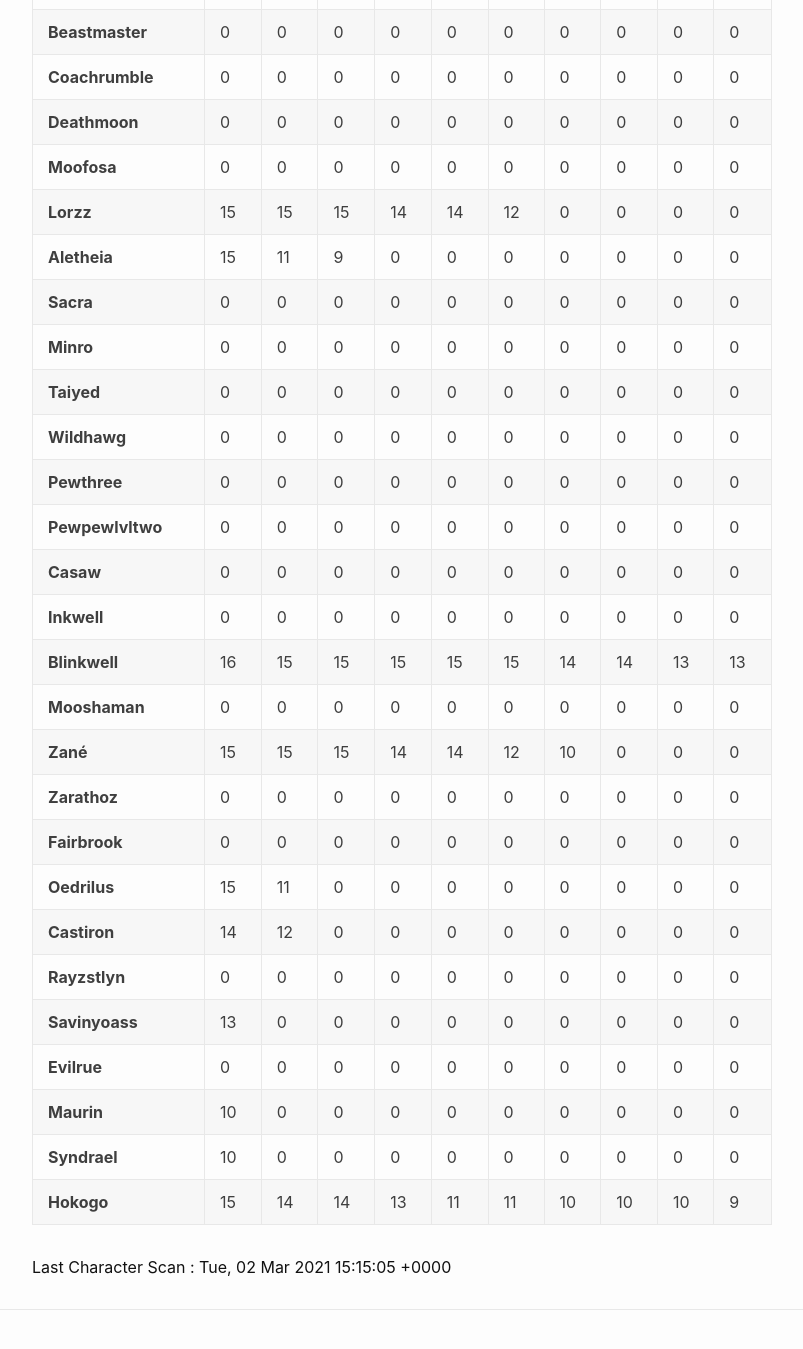
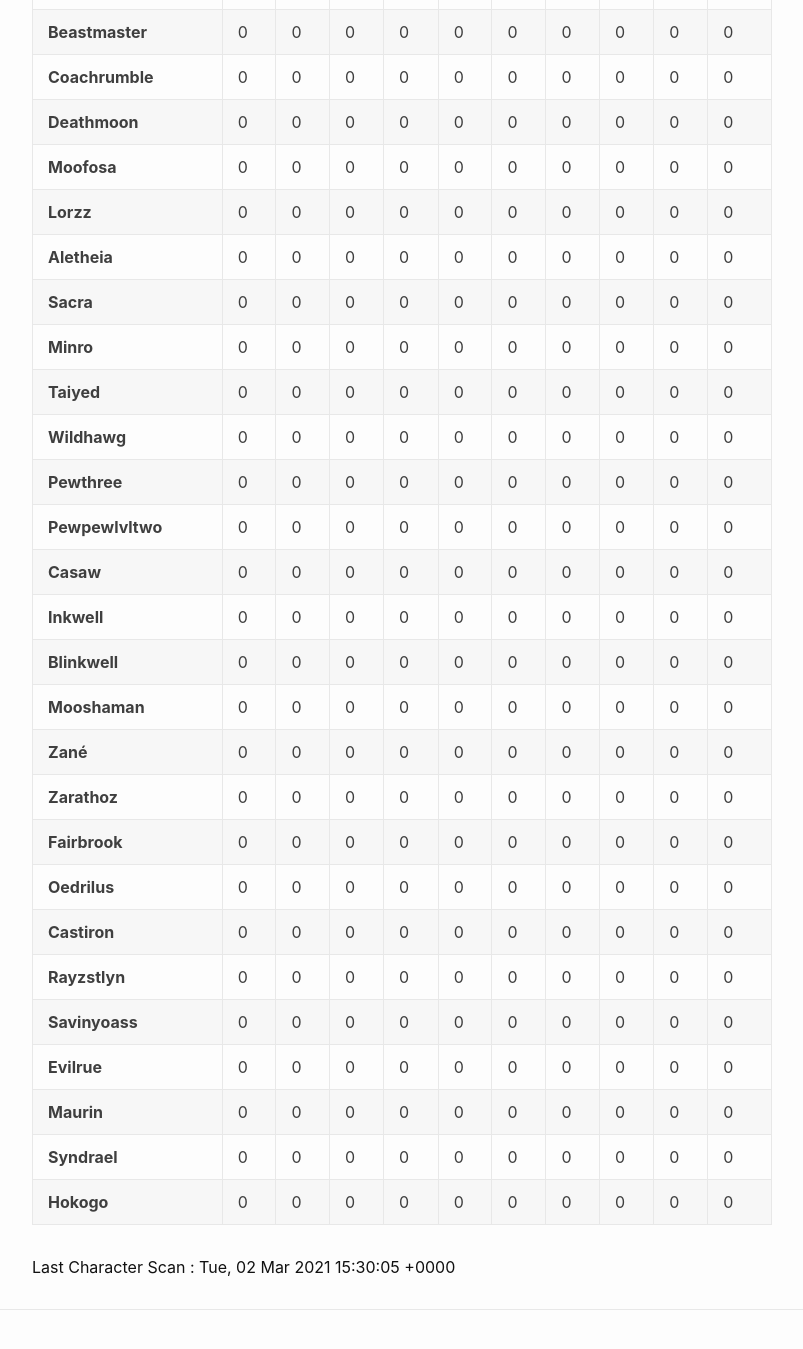
Before and after one commit to eldertribunal/keystonetracker, a Jekyll site: the page built from weekly.md, in a window 1280 px wide and 1400 px high, scrolled down 314 px. Shown: the top 1349 px of the window, without its empty margins (126-929 px from the left). Built offline with Jekyll 4.4.1, drawn with Linux system fonts in a browser that asks for light colours.

Commit message:
auto scan Tue Mar  2 15:30:41 UTC 2021

```diff
--- a/_data/scanned.json
+++ b/_data/scanned.json
@@ -1,3 +1,3 @@
 {
-  "timestamp": 1614698105
+  "timestamp": 1614699005
 }
--- a/_data/weekly.json
+++ b/_data/weekly.json
@@ -107,12 +107,12 @@
   {
     "name": "Lorzz",
     "dungeons": [
-      15,
-      15,
-      15,
-      14,
-      14,
-      12,
+      0,
+      0,
+      0,
+      0,
+      0,
+      0,
       0,
       0,
       0,
@@ -122,9 +122,9 @@
   {
     "name": "Aletheia",
     "dungeons": [
-      15,
-      11,
-      9,
+      0,
+      0,
+      0,
       0,
       0,
       0,
@@ -257,16 +257,16 @@
   {
     "name": "Blinkwell",
     "dungeons": [
-      16,
-      15,
-      15,
-      15,
-      15,
-      15,
-      14,
-      14,
-      13,
-      13
+      0,
+      0,
+      0,
+      0,
+      0,
+      0,
+      0,
+      0,
+      0,
+      0
     ]
   },
   {
@@ -287,13 +287,13 @@
   {
     "name": "Zan\u00e9",
     "dungeons": [
-      15,
-      15,
-      15,
-      14,
-      14,
-      12,
-      10,
+      0,
+      0,
+      0,
+      0,
+      0,
+      0,
+      0,
       0,
       0,
       0
@@ -332,8 +332,8 @@
   {
     "name": "Oedrilus",
     "dungeons": [
-      15,
-      11,
+      0,
+      0,
       0,
       0,
       0,
@@ -347,8 +347,8 @@
   {
     "name": "Castiron",
     "dungeons": [
-      14,
-      12,
+      0,
+      0,
       0,
       0,
       0,
@@ -377,7 +377,7 @@
   {
     "name": "Savinyoass",
     "dungeons": [
-      13,
+      0,
       0,
       0,
       0,
@@ -407,7 +407,7 @@
   {
     "name": "Maurin",
     "dungeons": [
-      10,
+      0,
       0,
       0,
       0,
@@ -422,7 +422,7 @@
   {
     "name": "Syndrael",
     "dungeons": [
-      10,
+      0,
       0,
       0,
       0,
@@ -437,16 +437,16 @@
   {
     "name": "Hokogo",
     "dungeons": [
-      15,
-      14,
-      14,
-      13,
-      11,
-      11,
-      10,
-      10,
-      10,
-      9
+      0,
+      0,
+      0,
+      0,
+      0,
+      0,
+      0,
+      0,
+      0,
+      0
     ]
   }
 ]
```
